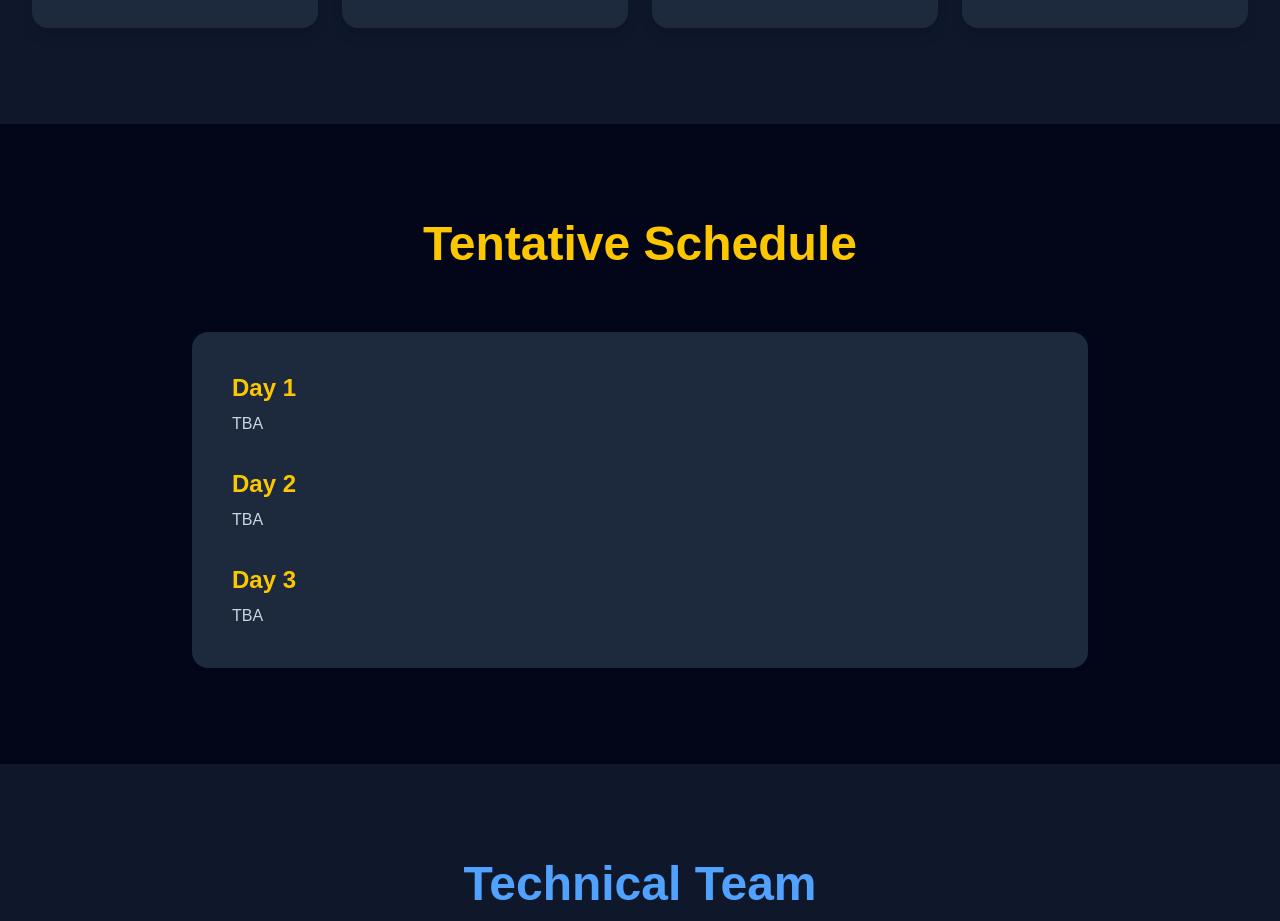
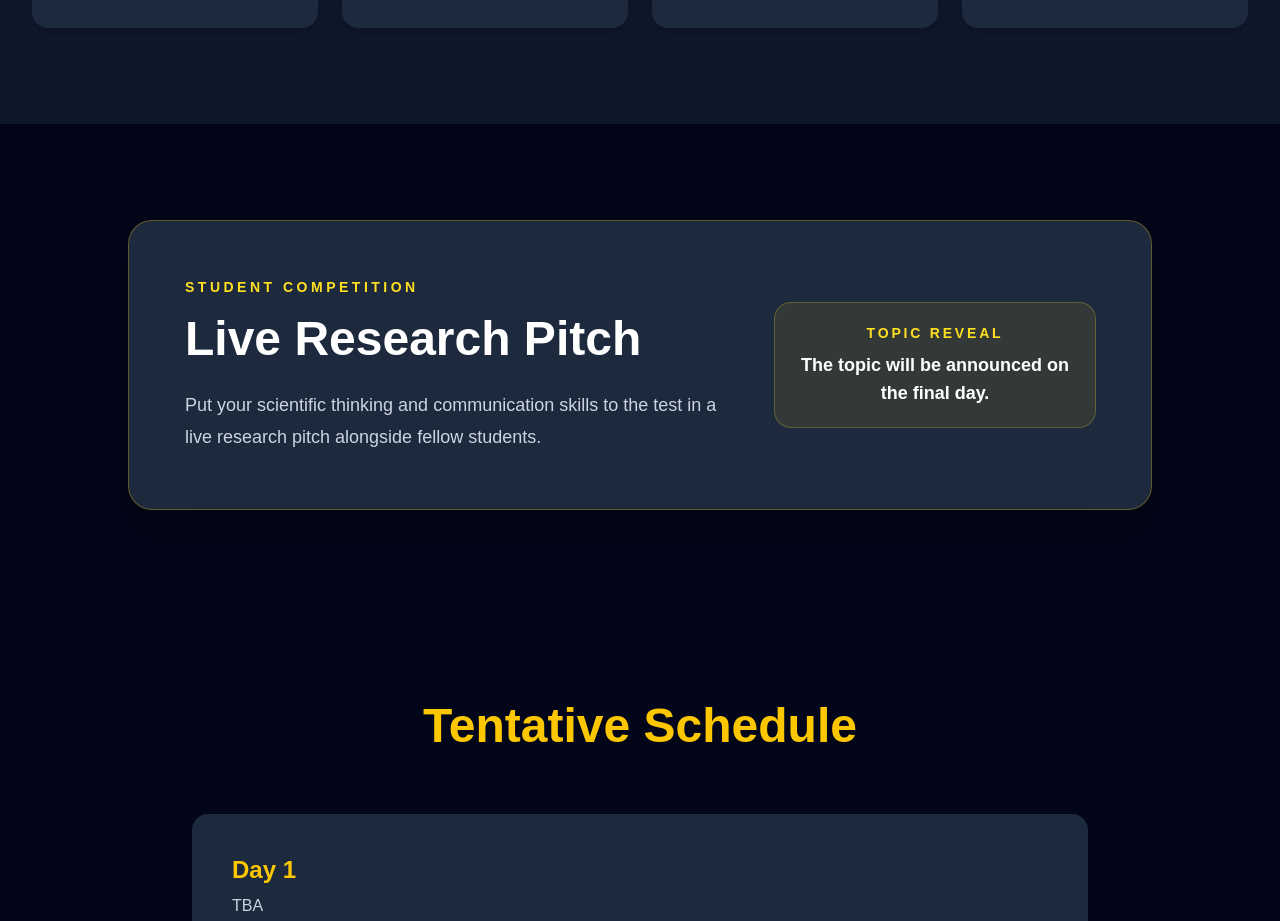
Before and after one commit to bibhasborah/bose-summer-school, a Next.js app: page / in a window 1280 px wide. Shown: the part 5368-6289 px from the top of the page. Built offline with nearby package versions, Linux system fonts and the light colour scheme.

Commit message:
Competition

```diff
--- a/app/page.tsx
+++ b/app/page.tsx
@@ -526,6 +526,38 @@ export default function Home() {
 
 </section>
 
+{/* ================= STUDENT COMPETITION ================= */}
+
+<section className="bg-slate-950 px-4 py-16 sm:px-8 sm:py-24">
+  <div className="mx-auto max-w-5xl overflow-hidden rounded-3xl border border-yellow-400/30 bg-slate-800 p-6 shadow-2xl sm:p-10 md:p-14">
+    <div className="grid items-center gap-8 md:grid-cols-[1fr_auto] md:gap-12">
+      <div>
+        <p className="mb-3 text-sm font-semibold uppercase tracking-[0.25em] text-yellow-300">
+          Student Competition
+        </p>
+
+        <h2 className="text-4xl font-bold leading-tight text-white sm:text-5xl">
+          Live Research Pitch
+        </h2>
+
+        <p className="mt-5 max-w-3xl text-base leading-7 text-slate-300 sm:text-lg sm:leading-8">
+          Put your scientific thinking and communication skills to the test in
+          a live research pitch alongside fellow students.
+        </p>
+      </div>
+
+      <div className="rounded-2xl bg-yellow-400/10 px-6 py-5 text-center ring-1 ring-yellow-300/30 md:max-w-xs">
+        <p className="text-sm font-semibold uppercase tracking-[0.2em] text-yellow-300">
+          Topic Reveal
+        </p>
+        <p className="mt-2 text-lg font-bold leading-7 text-white">
+          The topic will be announced on the final day.
+        </p>
+      </div>
+    </div>
+  </div>
+</section>
+
  {/* ================= SCHEDULE ================= */}
 
 
```
